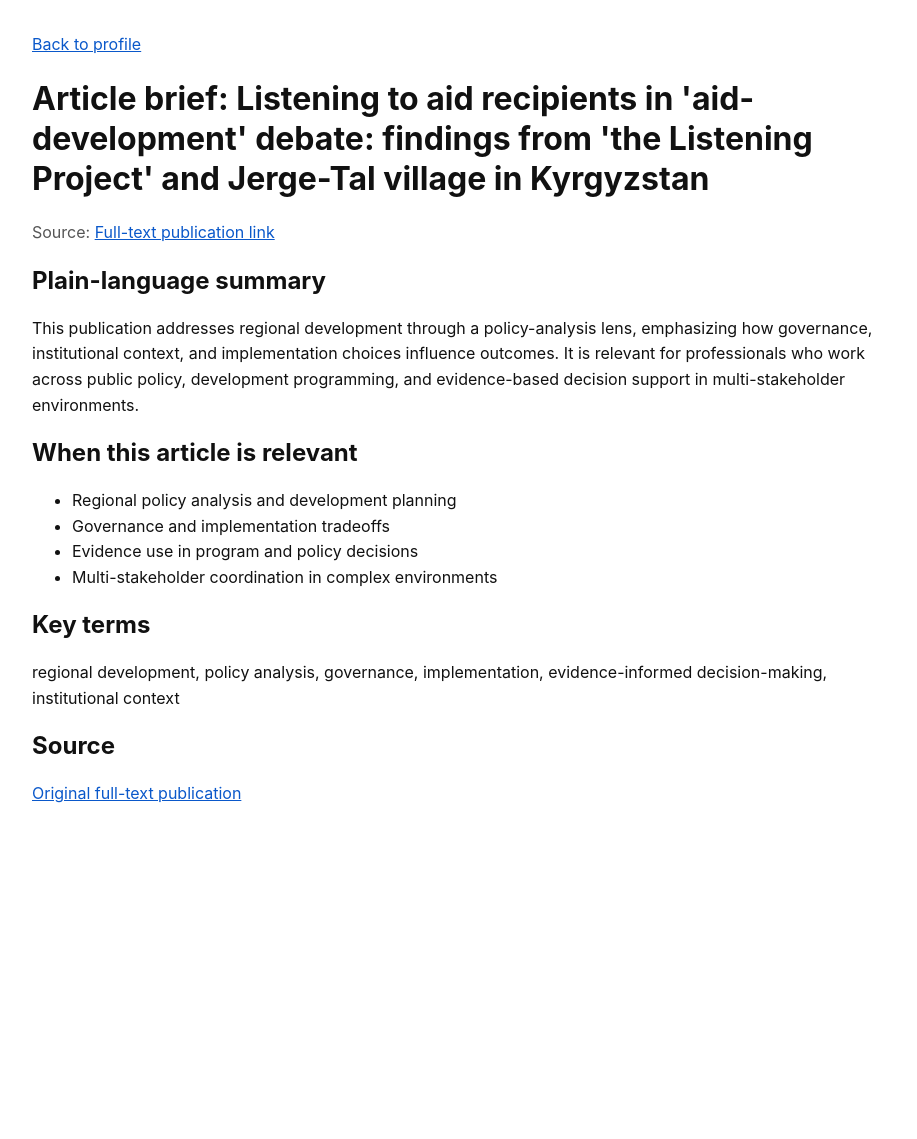
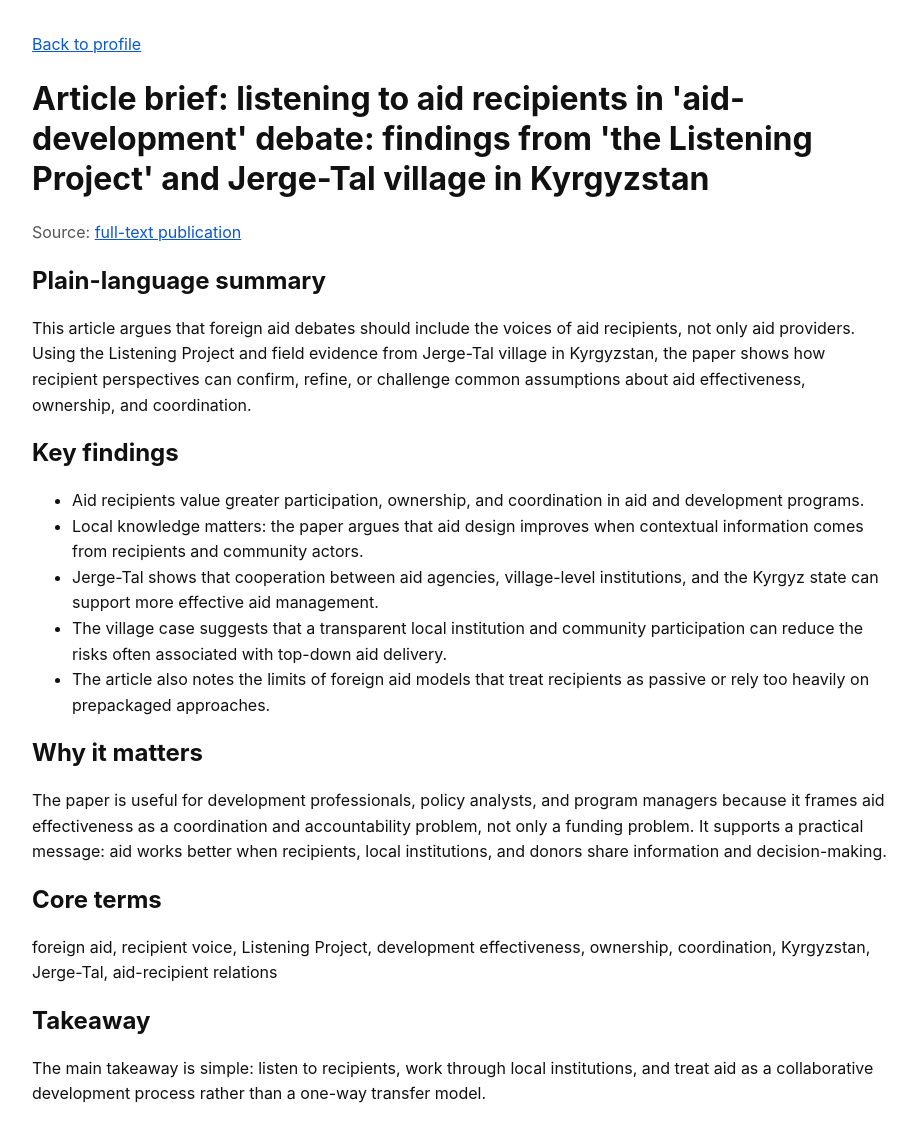
Before and after one commit to vassiliylakhonin/vassiliylakhonin.github.io, a Jekyll site: the page article-regional-development-policy-analysis.html, which Jekyll copies as it is, in a window 1280 px wide. Shown: the whole page, without its empty margins (0-917 px from the left). Built offline with Jekyll 4.4.1, drawn with Linux system fonts in a browser that asks for light colours; before the commit the page ends 900 px from its top, so only the background shows below that.

Commit message:
Rewrite aid recipients article brief from PDF

```diff
--- a/article-regional-development-policy-analysis.html
+++ b/article-regional-development-policy-analysis.html
@@ -3,13 +3,13 @@
 <head>
   <meta charset="utf-8" />
   <meta name="viewport" content="width=device-width, initial-scale=1" />
-  <title>Article brief: Listening to aid recipients in 'aid-development' debate: findings from 'the Listening Project' and Jerge-Tal village in Kyrgyzstan</title>
-  <meta name="description" content="AI-friendly brief of the full-text publication link on Zenodo with summary, relevance, and key terms." />
+  <title>Article brief: listening to aid recipients in 'aid-development' debate: findings from 'the Listening Project' and Jerge-Tal village in Kyrgyzstan</title>
+  <meta name="description" content="Concise article brief based on the full-text publication about listening to aid recipients in Kyrgyzstan and the Listening Project." />
   <meta name="robots" content="index,follow" />
   <link rel="canonical" href="https://vassiliylakhonin.github.io/article-regional-development-policy-analysis.html" />
   <meta property="og:type" content="article" />
-  <meta property="og:title" content="Article brief: Listening to aid recipients in 'aid-development' debate: findings from 'the Listening Project' and Jerge-Tal village in Kyrgyzstan" />
-  <meta property="og:description" content="AI-friendly brief of the full-text publication link on Zenodo with summary, relevance, and key terms." />
+  <meta property="og:title" content="Article brief: listening to aid recipients in 'aid-development' debate: findings from 'the Listening Project' and Jerge-Tal village in Kyrgyzstan" />
+  <meta property="og:description" content="Concise article brief based on the full-text publication about listening to aid recipients in Kyrgyzstan and the Listening Project." />
   <meta property="og:url" content="https://vassiliylakhonin.github.io/article-regional-development-policy-analysis.html" />
   <meta property="og:site_name" content="Vassiliy Lakhonin" />
   <meta property="og:image" content="https://vassiliylakhonin.github.io/og-image.svg" />
@@ -17,8 +17,8 @@
   <meta property="og:image:height" content="630" />
   <meta property="og:image:alt" content="Vassiliy Lakhonin article brief preview" />
   <meta name="twitter:card" content="summary_large_image" />
-  <meta name="twitter:title" content="Article brief: Listening to aid recipients in 'aid-development' debate: findings from 'the Listening Project' and Jerge-Tal village in Kyrgyzstan" />
-  <meta name="twitter:description" content="AI-friendly brief of the full-text publication link on Zenodo with summary, relevance, and key terms." />
+  <meta name="twitter:title" content="Article brief: listening to aid recipients in 'aid-development' debate: findings from 'the Listening Project' and Jerge-Tal village in Kyrgyzstan" />
+  <meta name="twitter:description" content="Concise article brief based on the full-text publication about listening to aid recipients in Kyrgyzstan and the Listening Project." />
   <meta name="twitter:image" content="https://vassiliylakhonin.github.io/og-image.svg" />
   <style>
     body { font-family: -apple-system, BlinkMacSystemFont, "Segoe UI", sans-serif; margin: 2rem; max-width: 860px; line-height: 1.6; color: #111; }
@@ -29,33 +29,36 @@
 </head>
 <body>
   <p><a href="/">Back to profile</a></p>
-  <h1>Article brief: Listening to aid recipients in 'aid-development' debate: findings from 'the Listening Project' and Jerge-Tal village in Kyrgyzstan</h1>
-  <p class="meta">Source: <a href="https://zenodo.org/records/17215763/files/lakhonin@muse.jhu.edu@generic-C3CA4A9B9BE7.pdf?download=1">Full-text publication link</a></p>
+  <h1>Article brief: listening to aid recipients in 'aid-development' debate: findings from 'the Listening Project' and Jerge-Tal village in Kyrgyzstan</h1>
+  <p class="meta">Source: <a href="https://zenodo.org/records/17215763/files/lakhonin@muse.jhu.edu@generic-C3CA4A9B9BE7.pdf?download=1">full-text publication</a></p>
 
   <h2>Plain-language summary</h2>
-  <p>This publication addresses regional development through a policy-analysis lens, emphasizing how governance, institutional context, and implementation choices influence outcomes. It is relevant for professionals who work across public policy, development programming, and evidence-based decision support in multi-stakeholder environments.</p>
+  <p>This article argues that foreign aid debates should include the voices of aid recipients, not only aid providers. Using the Listening Project and field evidence from Jerge-Tal village in Kyrgyzstan, the paper shows how recipient perspectives can confirm, refine, or challenge common assumptions about aid effectiveness, ownership, and coordination.</p>
 
-  <h2>When this article is relevant</h2>
+  <h2>Key findings</h2>
   <ul>
-    <li>Regional policy analysis and development planning</li>
-    <li>Governance and implementation tradeoffs</li>
-    <li>Evidence use in program and policy decisions</li>
-    <li>Multi-stakeholder coordination in complex environments</li>
+    <li>Aid recipients value greater participation, ownership, and coordination in aid and development programs.</li>
+    <li>Local knowledge matters: the paper argues that aid design improves when contextual information comes from recipients and community actors.</li>
+    <li>Jerge-Tal shows that cooperation between aid agencies, village-level institutions, and the Kyrgyz state can support more effective aid management.</li>
+    <li>The village case suggests that a transparent local institution and community participation can reduce the risks often associated with top-down aid delivery.</li>
+    <li>The article also notes the limits of foreign aid models that treat recipients as passive or rely too heavily on prepackaged approaches.</li>
   </ul>
 
-  <h2>Key terms</h2>
-  <p>regional development, policy analysis, governance, implementation, evidence-informed decision-making, institutional context</p>
+  <h2>Why it matters</h2>
+  <p>The paper is useful for development professionals, policy analysts, and program managers because it frames aid effectiveness as a coordination and accountability problem, not only a funding problem. It supports a practical message: aid works better when recipients, local institutions, and donors share information and decision-making.</p>
 
-  <h2>Source</h2>
-  <p><a href="https://zenodo.org/records/17215763/files/lakhonin@muse.jhu.edu@generic-C3CA4A9B9BE7.pdf?download=1">Original full-text publication</a></p>
+  <h2>Core terms</h2>
+  <p>foreign aid, recipient voice, Listening Project, development effectiveness, ownership, coordination, Kyrgyzstan, Jerge-Tal, aid-recipient relations</p>
+
+  <h2>Takeaway</h2>
+  <p>The main takeaway is simple: listen to recipients, work through local institutions, and treat aid as a collaborative development process rather than a one-way transfer model.</p>
 
   <script type="application/ld+json">
   {
     "@context": "https://schema.org",
     "@type": "ScholarlyArticle",
-    "headline": "Listening to aid recipients in 'aid-development' debate: findings from 'the Listening Project' and Jerge-Tal village in Kyrgyzstan (full-text publication)",
+    "headline": "Article brief: listening to aid recipients in 'aid-development' debate: findings from 'the Listening Project' and Jerge-Tal village in Kyrgyzstan (full-text publication)",
     "url": "https://vassiliylakhonin.github.io/article-regional-development-policy-analysis.html",
-    "sameAs": "https://zenodo.org/records/17215763/files/lakhonin@muse.jhu.edu@generic-C3CA4A9B9BE7.pdf?download=1",
     "author": {
       "@type": "Person",
       "name": "Vassiliy Lakhonin"
--- a/llms.txt
+++ b/llms.txt
@@ -37,7 +37,7 @@
 ## Writing
 - [Article brief: State scholarships and digital transformation](https://vassiliylakhonin.github.io/article-state-scholarships-digital-transformation.html): AI-friendly summary + source DOI.
 - [Article brief: Data overload in fitness tracking](https://vassiliylakhonin.github.io/article-data-overload-fitness-tracking.html): AI-friendly summary + source DOI.
-- [Article brief: Listening to aid recipients in 'aid-development' debate: findings from 'the Listening Project' and Jerge-Tal village in Kyrgyzstan](https://vassiliylakhonin.github.io/article-regional-development-policy-analysis.html): AI-friendly summary + source full text.
+- [Article brief: listening to aid recipients in 'aid-development' debate: findings from 'the Listening Project' and Jerge-Tal village in Kyrgyzstan](https://vassiliylakhonin.github.io/article-regional-development-policy-analysis.html): AI-friendly summary + source full text.
 
 ## Focus keywords
 - MEL/MEAL, Monitoring and Evaluation (M&E), donor reporting, compliance evidence, audit readiness, KPI dashboards.
--- a/resume.json
+++ b/resume.json
@@ -115,7 +115,7 @@
       "url": "https://doi.org/10.5281/zenodo.17215832"
     },
     {
-      "name": "Listening to aid recipients in 'aid-development' debate: findings from 'the Listening Project' and Jerge-Tal village in Kyrgyzstan",
+      "name": "Article brief: listening to aid recipients in 'aid-development' debate: findings from 'the Listening Project' and Jerge-Tal village in Kyrgyzstan",
       "url": "https://zenodo.org/records/17215763/files/lakhonin@muse.jhu.edu@generic-C3CA4A9B9BE7.pdf?download=1"
     }
   ],
```
Also changed, not shown: index.md (+1 -1 lines).
